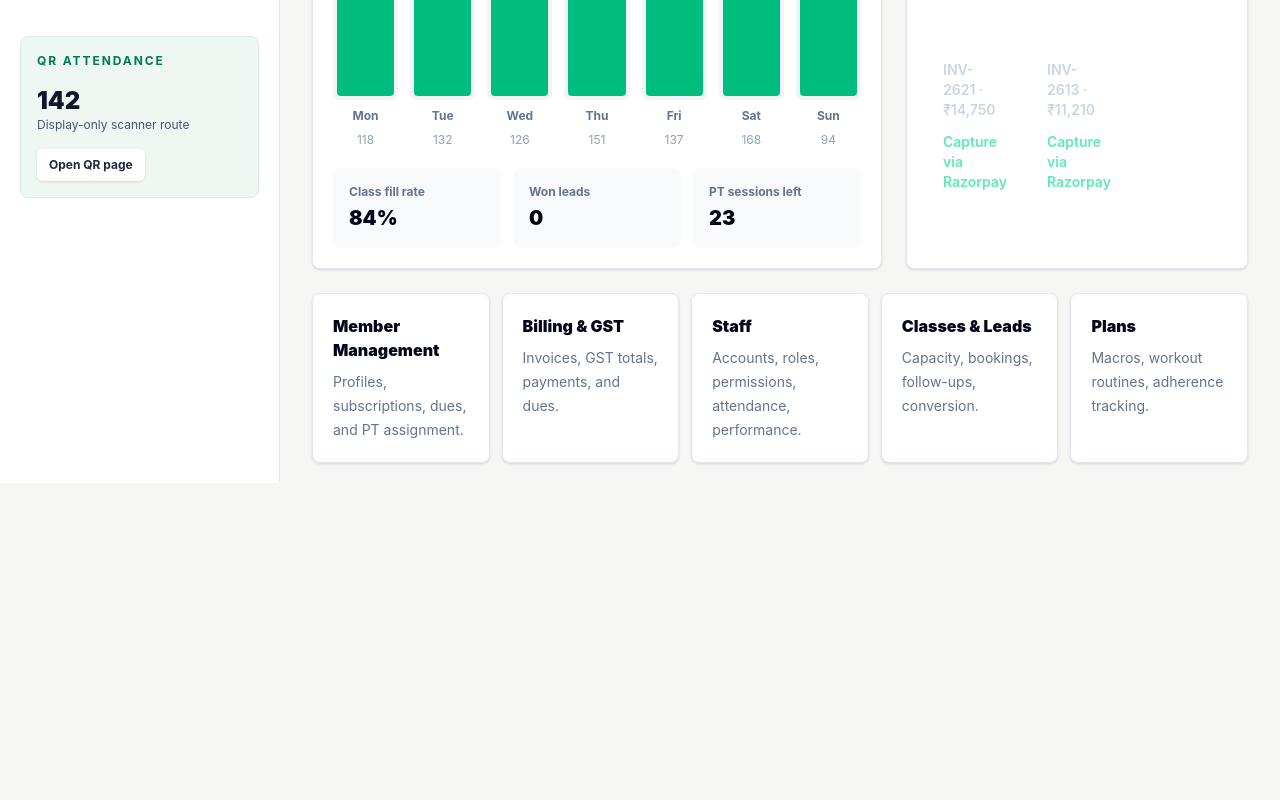
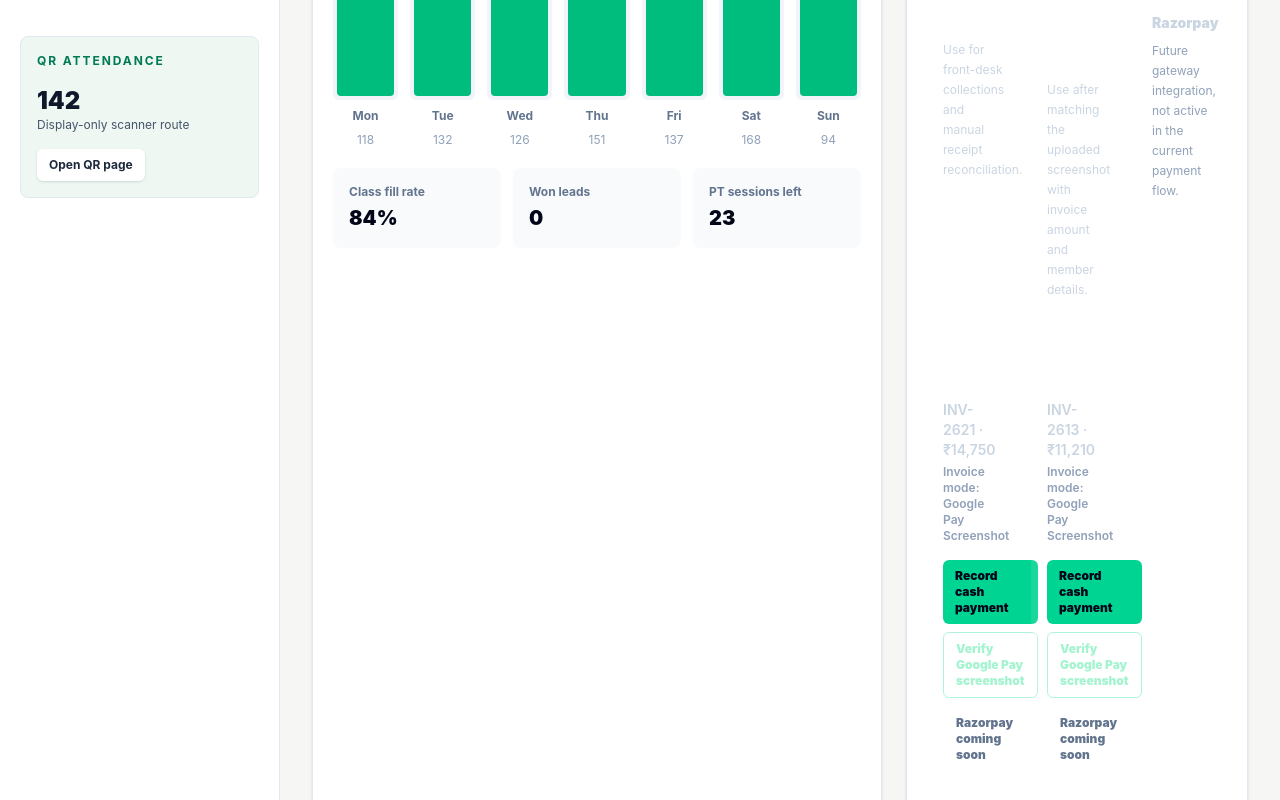
Before and after one commit to sahilkashyap64/gym-management, a Next.js app: page / in a window 1280 px wide. Shown: the part 560-1360 px from the top of the page. Before the commit the page ends 1043 px from the top, so only its background shows below. Built offline with nearby package versions, Linux system fonts and the light colour scheme.

Commit message:
Update payment flow for cash and Google Pay

```diff
--- a/app/admin-panel.tsx
+++ b/app/admin-panel.tsx
@@ -124,7 +124,7 @@ export default function AdminPanel({
     member: initialSnapshot.members[0]?.name ?? "",
     amount: "5000",
     status: "draft" as InvoiceStatus,
-    paymentMode: "Razorpay" as Invoice["paymentMode"],
+    paymentMode: "Cash" as Invoice["paymentMode"],
   });
   const [staffForm, setStaffForm] = useState({
     name: "",
@@ -242,7 +242,7 @@ export default function AdminPanel({
       gst: Math.round(amount * 0.18),
       status: String(formData.get("status") ?? "draft") as InvoiceStatus,
       issuedOn: new Intl.DateTimeFormat("en-IN", { day: "2-digit", month: "short", year: "numeric" }).format(new Date()),
-      paymentMode: String(formData.get("paymentMode") ?? "Razorpay") as Invoice["paymentMode"],
+      paymentMode: String(formData.get("paymentMode") ?? "Cash") as Invoice["paymentMode"],
     };
     updateSnapshot(
       (current) => ({
@@ -509,25 +509,45 @@ export default function AdminPanel({
 
   const paymentsModule = (
     <ModuleCard className="bg-slate-950 text-white">
-      <p className="text-xs font-bold uppercase tracking-[0.16em] text-emerald-300">Payment Integration</p>
-      <h2 className="mt-3 text-2xl font-black">Razorpay workflow simulation</h2>
+      <p className="text-xs font-bold uppercase tracking-[0.16em] text-emerald-300">Payment Collection</p>
+      <h2 className="mt-3 text-2xl font-black">Cash and Google Pay verification</h2>
       <p className="mt-3 max-w-2xl text-sm leading-6 text-slate-300">
-        Capture payments against pending invoices. This simulates UPI, cards, net banking, receipt mapping, and member dues reconciliation.
+        Record cash collections or verify a Google Pay payment screenshot before closing pending invoices. Razorpay can be added later as an online payment gateway.
       </p>
+      <div className="mt-5 grid gap-3 md:grid-cols-3">
+        <div className="rounded-lg bg-white/10 p-4">
+          <p className="text-sm font-black text-white">Cash</p>
+          <p className="mt-2 text-xs leading-5 text-slate-300">Use for front-desk collections and manual receipt reconciliation.</p>
+        </div>
+        <div className="rounded-lg bg-white/10 p-4">
+          <p className="text-sm font-black text-white">Google Pay screenshot</p>
+          <p className="mt-2 text-xs leading-5 text-slate-300">Use after matching the uploaded screenshot with invoice amount and member details.</p>
+        </div>
+        <div className="rounded-lg border border-dashed border-white/25 p-4">
+          <p className="text-sm font-black text-slate-300">Razorpay</p>
+          <p className="mt-2 text-xs leading-5 text-slate-400">Future gateway integration, not active in the current payment flow.</p>
+        </div>
+      </div>
       <div className="mt-6 grid gap-3 md:grid-cols-2 xl:grid-cols-3">
         {snapshot.invoices
           .filter((invoice) => invoice.status !== "paid")
           .map((invoice) => (
-            <button
-              className="rounded-md bg-white/10 p-4 text-left text-sm font-semibold transition hover:bg-white/15 disabled:opacity-40"
-              key={invoice.id}
-              onClick={() => markInvoicePaid(invoice.id)}
-              type="button"
-            >
+            <div className="rounded-md bg-white/10 p-4 text-sm font-semibold" key={invoice.id}>
               <span className="block text-white">{invoice.member}</span>
               <span className="mt-1 block text-slate-300">{invoice.id} · {formatCurrency(invoice.amount + invoice.gst)}</span>
-              <span className="mt-3 block text-emerald-300">Capture via Razorpay</span>
-            </button>
+              <span className="mt-1 block text-xs text-slate-400">Invoice mode: {invoice.paymentMode}</span>
+              <div className="mt-4 grid gap-2">
+                <button className="rounded-md bg-emerald-400 px-3 py-2 text-left text-xs font-black text-slate-950 transition hover:bg-emerald-300" onClick={() => markInvoicePaid(invoice.id)} type="button">
+                  Record cash payment
+                </button>
+                <button className="rounded-md border border-emerald-300/50 px-3 py-2 text-left text-xs font-black text-emerald-200 transition hover:bg-white/10" onClick={() => markInvoicePaid(invoice.id)} type="button">
+                  Verify Google Pay screenshot
+                </button>
+                <button className="rounded-md border border-white/15 px-3 py-2 text-left text-xs font-black text-slate-500" disabled type="button">
+                  Razorpay coming soon
+                </button>
+              </div>
+            </div>
           ))}
       </div>
     </ModuleCard>
@@ -633,10 +653,9 @@ export default function AdminPanel({
         </Field>
         <Field label="Mode">
           <select className={inputClass} name="paymentMode" onChange={(event) => setInvoiceForm({ ...invoiceForm, paymentMode: event.target.value as Invoice["paymentMode"] })} value={invoiceForm.paymentMode}>
-            <option value="Razorpay">Razorpay</option>
-            <option value="UPI">UPI</option>
-            <option value="Card">Card</option>
             <option value="Cash">Cash</option>
+            <option value="Google Pay Screenshot">Google Pay screenshot</option>
+            <option value="Razorpay">Razorpay (future)</option>
           </select>
         </Field>
         <button className="rounded-md bg-slate-950 px-4 py-2 text-sm font-bold text-white md:col-span-2 xl:col-span-4" data-testid="create-invoice" type="submit">
--- a/lib/gym-data.ts
+++ b/lib/gym-data.ts
@@ -21,7 +21,7 @@ export type Invoice = {
   gst: number;
   status: "paid" | "due" | "draft";
   issuedOn: string;
-  paymentMode: "Razorpay" | "UPI" | "Cash" | "Card";
+  paymentMode: "Cash" | "Google Pay Screenshot" | "Razorpay";
 };
 
 export type StaffMember = {
@@ -149,7 +149,7 @@ const dashboardSeed: DashboardSnapshot = {
       gst: 2250,
       status: "due",
       issuedOn: "10 May 2026",
-      paymentMode: "Razorpay",
+      paymentMode: "Google Pay Screenshot",
     },
     {
       id: "INV-2618",
@@ -158,7 +158,7 @@ const dashboardSeed: DashboardSnapshot = {
       gst: 7560,
       status: "paid",
       issuedOn: "08 May 2026",
-      paymentMode: "UPI",
+      paymentMode: "Cash",
     },
     {
       id: "INV-2613",
@@ -167,7 +167,7 @@ const dashboardSeed: DashboardSnapshot = {
       gst: 1710,
       status: "draft",
       issuedOn: "07 May 2026",
-      paymentMode: "Card",
+      paymentMode: "Google Pay Screenshot",
     },
   ],
   staff: [
```
